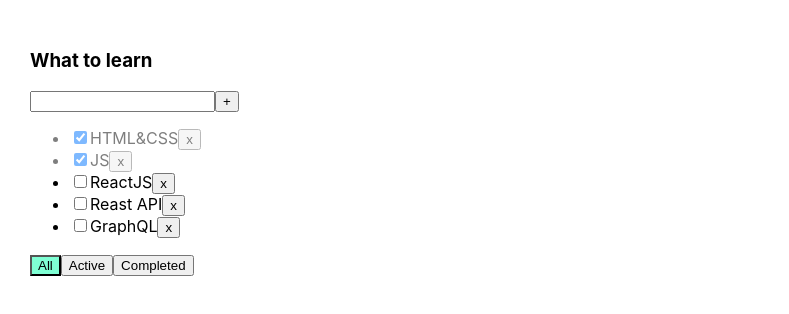
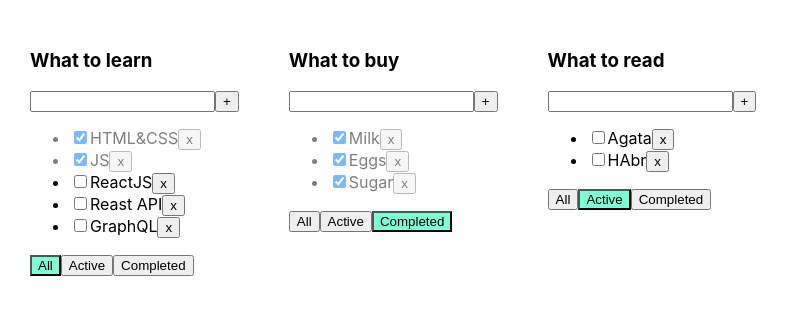
Before and after one commit to dyv21/one-moretodolist, a React (Create React App) app: page / in a window 1280 px wide. Shown: the top 314 px of the page, without its empty margins (0-789 px from the left). Built offline with nearby package versions, Linux system fonts and the light colour scheme.

Commit message:
add TodoLIsts arr

```diff
--- a/src/App.tsx
+++ b/src/App.tsx
@@ -4,55 +4,98 @@ import {TodoList} from "./components/TodoList/TodoList";
 import {v1} from 'uuid'
 
 export type FilterValuesType = 'all' | 'active' | 'completed'
+type TodoListType = {
+  id: string
+  title: string
+  filter: FilterValuesType
+}
 
 function App() {
 
-  let [tasks, setTasks] = useState([
+  const todoListId1 = v1()
+  const todoListId2 = v1()
+  const todoListId3 = v1()
+
+  let [todoLists, setTodoLists] = useState<Array<TodoListType>>([
+    {id: todoListId1, title: 'What to learn', filter: 'all'},
+    {id: todoListId2, title: 'What to buy', filter: 'completed'},
+    {id: todoListId3, title: 'What to read', filter: 'active'},
+  ]);
+
+
+  const [tasksObj, setTasksObj] = useState({
+    [todoListId1]: [
       {id: v1(), title: "HTML&CSS", isDone: true},
       {id: v1(), title: "JS", isDone: true},
       {id: v1(), title: "ReactJS", isDone: false},
       {id: v1(), title: "Reast API", isDone: false},
       {id: v1(), title: "GraphQL", isDone: false}
-  ])
+    ],
+    [todoListId2]: [
+      {id: v1(), title: "Milk", isDone: true},
+      {id: v1(), title: "Bread", isDone: false},
+      {id: v1(), title: "Eggs", isDone: true},
+      {id: v1(), title: "Sugar", isDone: true},
+    ],
+    [todoListId3]: [
+      {id: v1(), title: "Tolstoy", isDone: true},
+      {id: v1(), title: "Agata", isDone: false},
+      {id: v1(), title: "HAbr", isDone: false},
+      {id: v1(), title: "Pikabu ", isDone: true},
+    ],
+  })
 
-  let tasksForTodolist = tasks
+  const removeTask = (id: string, todolistId: string) => {
 
-  const [filter, setFilter] = useState<FilterValuesType>('all')
-
-  const removeTask = (id: string) => setTasks(tasks.filter(task => task.id != id))
-  const changeFilter = (filter: FilterValuesType) => setFilter(filter)
-
-  const addTask = (title: string) => {
-    let newTaskTemplate = {id: v1(), title: title, isDone: false}
-    setTasks(Array(newTaskTemplate, ...tasksForTodolist))
+    let tasks = tasksObj[todolistId]
+    tasksObj[todolistId] = tasks.filter(t => t.id !== id)
+    setTasksObj({...tasksObj})
+  }
+  const changeFilter = (filter: FilterValuesType, todolistId: string) => {
+    setTodoLists(todoLists.map(t => (t.id === todolistId ? {...t, filter} : t)))
   }
 
-  const changeTaskStatus = (taskId: string, isDone: boolean) => {
-    const task = tasks.find(task => task.id === taskId)
+  const addTask = (title: string, todolistId: string) => {
+    let newTaskTemplate = {id: v1(), title: title, isDone: false}
+    let tasks = tasksObj[todolistId]
+
+    tasksObj[todolistId] = Array(newTaskTemplate, ...tasks)
+    setTasksObj({...tasksObj})
+  }
+
+  const changeTaskStatus = (taskId: string, isDone: boolean, todolistId: string) => {
+    let tasks = tasksObj[todolistId]
+    let task = tasks.find(task => task.id === taskId)
     if (task) {
       task.isDone = isDone
-    }
-    setTasks(Array(...tasks))
+      setTasksObj({...tasksObj})
     }
 
-  if (filter === 'active') {
-    tasksForTodolist = tasks.filter(task => !task.isDone)
   }
-
-  if (filter === 'completed') {
-    tasksForTodolist = tasks.filter(task => task.isDone)
-  }
-
 
   return (
     <div className="App">
-      <TodoList
+      {todoLists.map((tl) => {
+        let tasksForTodolist = tasksObj[tl.id];
+        if (tl.filter === 'active') {
+          tasksForTodolist = tasksForTodolist.filter(task => !task.isDone)
+        }
+
+        if (tl.filter === 'completed') {
+          tasksForTodolist = tasksForTodolist.filter(task => task.isDone)
+        }
+        return <TodoList
+          id={tl.id}
+          title={tl.title}
+          key={tl.id}
           tasks={tasksForTodolist}
           removeTask={removeTask}
           changeFilter={changeFilter}
           addTask={addTask}
           changeTaskStatus={changeTaskStatus}
-        filter={filter}/>
+          filter={tl.filter}
+        />
+      })}
     </div>
   );
 }
--- a/src/components/Task/TaskInput.tsx
+++ b/src/components/Task/TaskInput.tsx
@@ -5,10 +5,11 @@ import {Simulate} from "react-dom/test-utils";
 
 type TaskInputProps = {
   value: string;
-  addTask: (value: string) => void;
+  addTask: (value: string, todolistId: string) => void;
   setInputValue: (value: string) => void;
-  error: null |string;
-  setError: (error:string | null ) => void;
+  error: null | string;
+  setError: (error: string | null) => void;
+  todoListId: string
 }
 
 export const TaskInput = (props: TaskInputProps) => {
@@ -18,7 +19,7 @@ export const TaskInput = (props: TaskInputProps) => {
       props.setError('Title is required')
       return;
     }
-    props.addTask(props.value)
+    props.addTask(props.value, props.todoListId)
     props.setInputValue('')
   }
 
@@ -33,8 +34,11 @@ export const TaskInput = (props: TaskInputProps) => {
 
   return (
     <div>
-      <input value={props.value} onChange={onChangeInputHandler} onKeyUp={onKeyPressHandler} className={props.error ? "error" : ""}/>
-      <TaskButton onClickHandler={() => {setNewTaskTitle()}} title={'+'}/>
+      <input value={props.value} onChange={onChangeInputHandler} onKeyUp={onKeyPressHandler}
+             className={props.error ? "error" : ""}/>
+      <TaskButton onClickHandler={() => {
+        setNewTaskTitle()
+      }} title={'+'}/>
       {props.error && <div className='error-message'>Field is required</div>}
     </div>
   );
--- a/src/components/Task/TaskList.tsx
+++ b/src/components/Task/TaskList.tsx
@@ -11,20 +11,20 @@ export type TaskPropsType = {
 
 
 export const TaskList = (props: TasksListPropsType) => {
-
+  console.log(props)
 
   return (
     <ul>
       {props.tasks.map(({id, title, isDone}) => {
 
         const onCheckBoxChange = (e: ChangeEvent<HTMLInputElement>) => {
-          props.changeTaskStatus(id, e.currentTarget.checked)
+          props.changeTaskStatus(id, e.currentTarget.checked, props.todoListId)
         }
 
         return <li key={id} className={isDone ? "is-done" : ""}>
           <input onChange={onCheckBoxChange} type="checkbox" checked={isDone}/>
           <span>{title}</span>
-          <TaskButton onClickHandler={() => props.removeTask(id)} title={'x'}/>
+          <TaskButton onClickHandler={() => props.removeTask(id, props.todoListId)} title={'x'}/>
         </li>
       })}
     </ul>
--- a/src/components/TodoList/TodoList.tsx
+++ b/src/components/TodoList/TodoList.tsx
@@ -1,4 +1,4 @@
-import React, {useState} from 'react';
+import React, {ChangeEvent, useState} from 'react';
 import {TaskListTitle} from "../Task/TaskListTitle";
 import {TaskInput} from "../Task/TaskInput";
 import {TaskList, TaskPropsType} from "../Task/TaskList";
@@ -6,33 +6,57 @@ import {TaskButton} from "../Task/TaskButton";
 import {FilterValuesType} from "../../App";
 
 export type TasksListPropsType = {
-  tasks: Array<TaskPropsType>
-  removeTask: (id: string) => void
-  changeTaskStatus: (taskId: string, isDone:boolean) => void
+  tasks: Array<TaskPropsType>,
+  removeTask: (id: string, todolistId: string) => void,
+  changeTaskStatus: (taskId: string, isDone: boolean, todoListId: string) => void,
+  todoListId: string
 }
 
 export type TodoListPropsType = {
-  tasks: Array<TaskPropsType>
-  removeTask: (id: string) => void
-  changeFilter: (filter: FilterValuesType) => void
-  addTask: (title:string) => void
-  changeTaskStatus: (taskId: string, isDone:boolean) => void
-  filter: FilterValuesType
+  tasks: Array<TaskPropsType>,
+  removeTask: (id: string, todolistId: string) => void,
+  changeFilter: (filter: FilterValuesType, todoListId: string) => void,
+  addTask: (title: string, todolistId: string) => void,
+  changeTaskStatus: (taskId: string, isDone: boolean, todoListId: string) => void,
+  filter: FilterValuesType,
+  id: string,
+  title: string
 }
 
 export const TodoList = (props: TodoListPropsType) => {
   const [inputValue, setInputValue] = useState<string>('');
   const [error, setError] = useState<string | null>(null);
 
+  const onChangeAllHandler = () => props.changeFilter('all', props.id)
+  const onChangeActiveHandler = () => props.changeFilter('active', props.id)
+  const onChangeCompletedHandler = () => props.changeFilter('completed', props.id)
+
   return (
     <div>
-      <TaskListTitle title={'What to learn'}/>
-      <TaskInput addTask={props.addTask} setInputValue={setInputValue} value={inputValue} error={error} setError={setError}/>
-      <TaskList tasks={props.tasks} removeTask={props.removeTask} changeTaskStatus={props.changeTaskStatus}/>
+      <TaskListTitle title={props.title}/>
+      <TaskInput
+        addTask={props.addTask}
+        setInputValue={setInputValue}
+        value={inputValue} error={error}
+        setError={setError} todoListId={props.id}/>
+      <TaskList
+        tasks={props.tasks}
+        removeTask={props.removeTask}
+        changeTaskStatus={props.changeTaskStatus}
+        todoListId={props.id}/>
       <div>
-        <TaskButton onClickHandler={() => props.changeFilter('all')} title={'All'} className={props.filter === 'all' ? "active-filter" : ''}/>
-        <TaskButton onClickHandler={() => props.changeFilter('active')} title={'Active'} className={props.filter === 'active' ? "active-filter" : ''}/>
-        <TaskButton onClickHandler={() => props.changeFilter('completed')} title={'Completed'} className={props.filter === 'completed' ? "active-filter" : ''}/>
+        <TaskButton
+          onClickHandler={onChangeAllHandler}
+          title={'All'}
+          className={props.filter === 'all' ? "active-filter" : ''}/>
+        <TaskButton
+          onClickHandler={onChangeActiveHandler}
+          title={'Active'}
+          className={props.filter === 'active' ? "active-filter" : ''}/>
+        <TaskButton
+          onClickHandler={onChangeCompletedHandler}
+          title={'Completed'}
+          className={props.filter === 'completed' ? "active-filter" : ''}/>
       </div>
     </div>
   );
```
Lines whose indentation alone changed are shown as unchanged.
